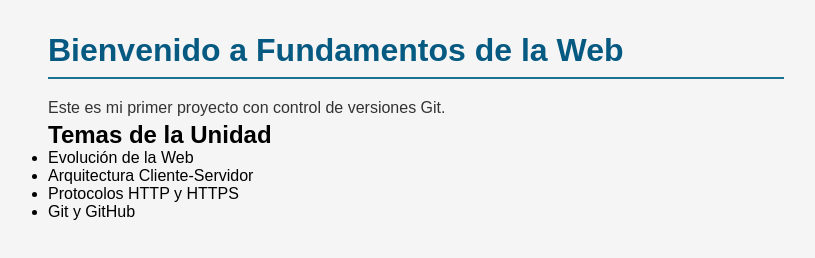
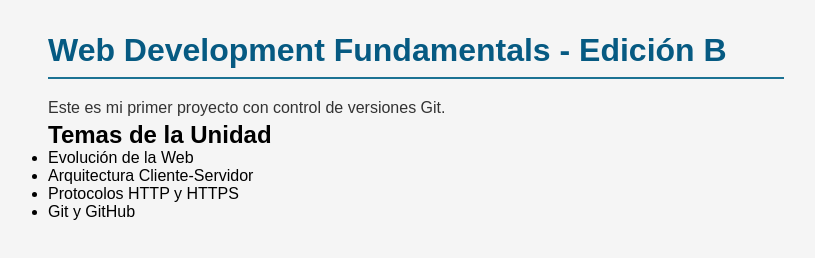
Before and after one commit to KeiverJ/fundamentos-web, a plain HTML site: page index.html in a window 1280 px wide. Shown: the whole page, without its empty margins (224-1039 px from the left). Drawn offline with Linux system fonts and the light colour scheme.

Commit message:
mod: cambiar título (versión B)

```diff
--- a/index.html
+++ b/index.html
@@ -7,7 +7,7 @@
     <link rel="stylesheet" href="styles.css" />
   </head>
   <body>
-    <h1>Bienvenido a Fundamentos de la Web</h1>
+    <h1>Web Development Fundamentals - Edición B</h1>
     <p>Este es mi primer proyecto con control de versiones Git.</p>
     <h2>Temas de la Unidad</h2>
     <ul>
```
